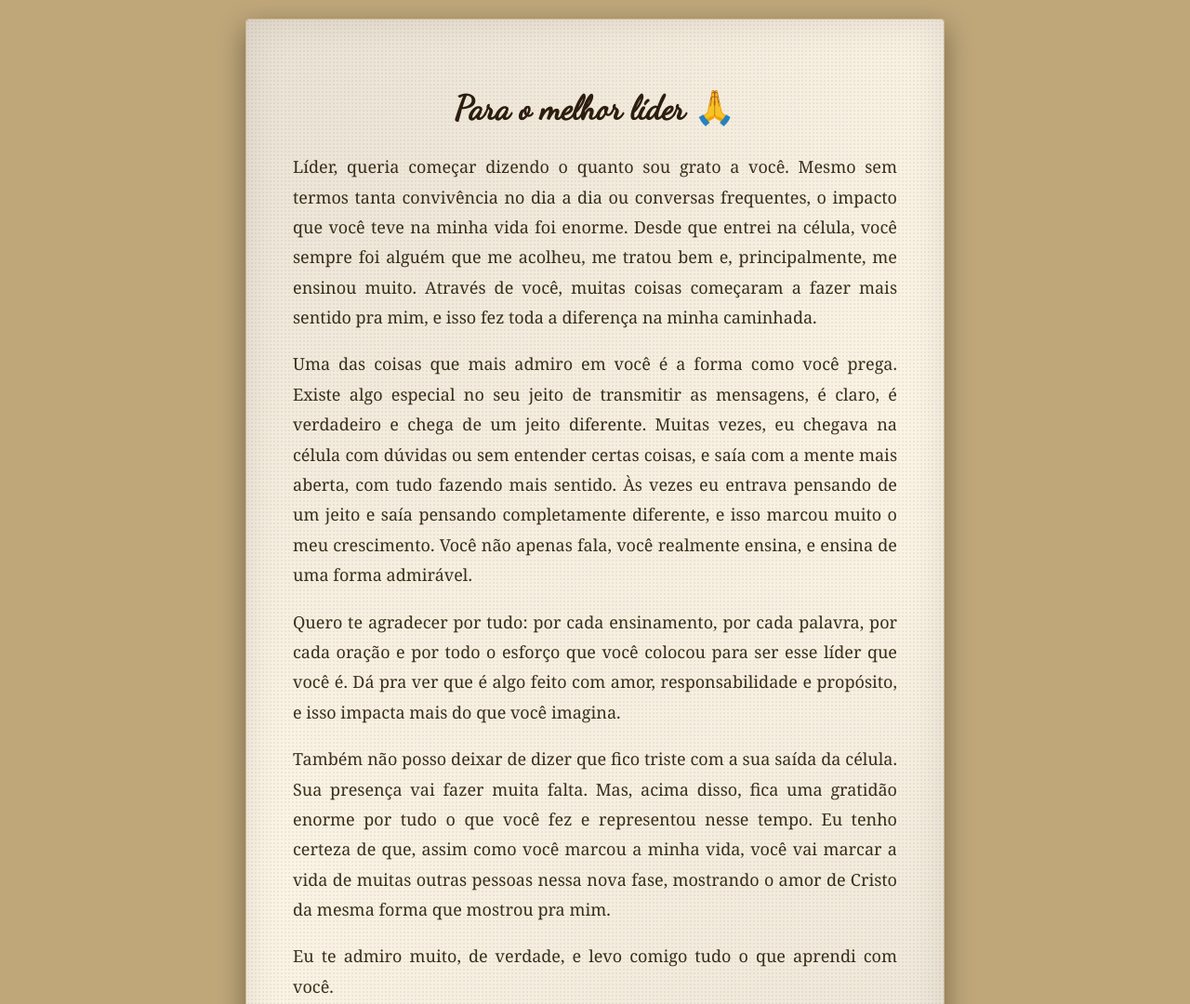
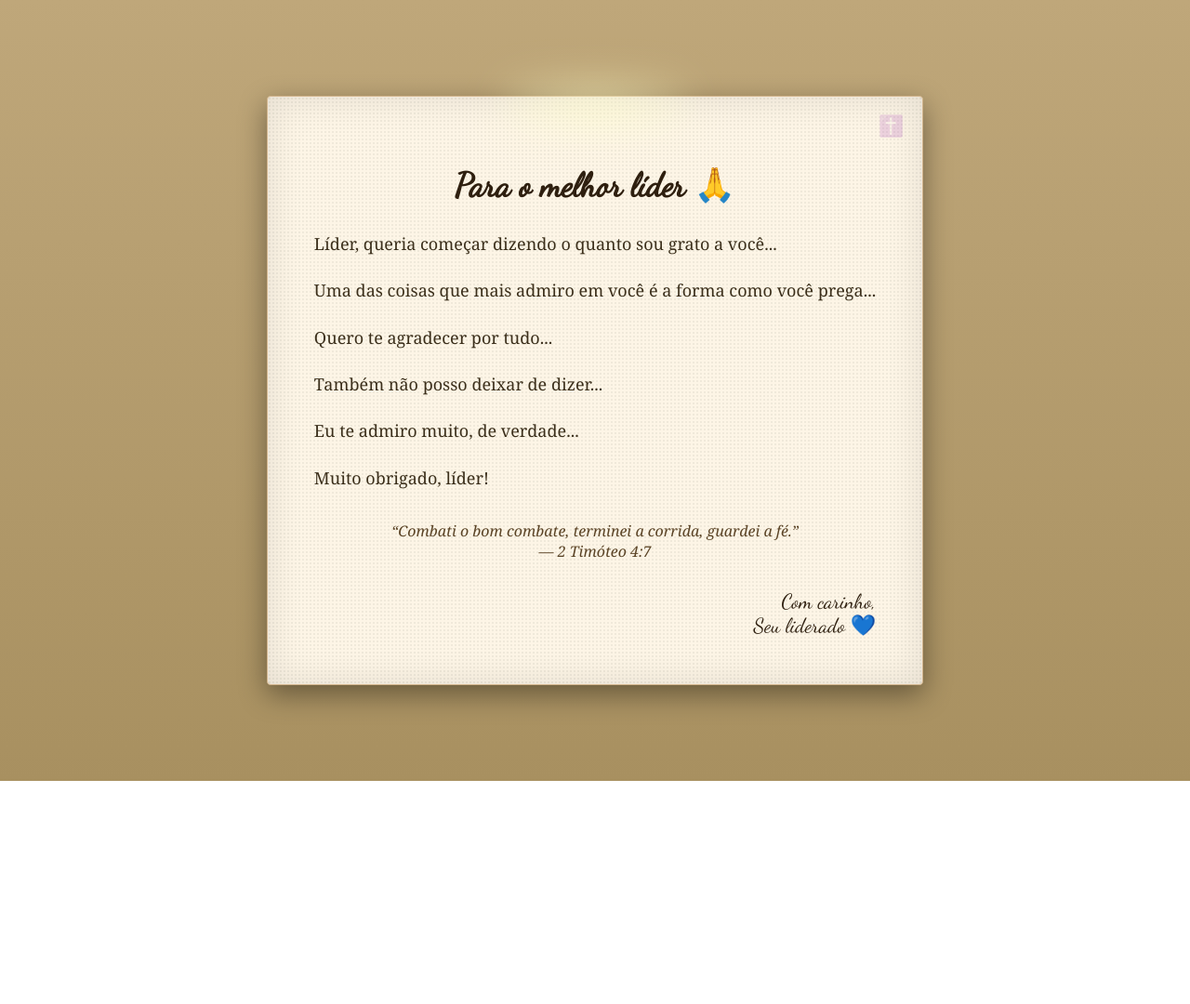
Before and after one commit to eusilvzz/para.um.otimo.lider., a plain HTML site: page index.html in a window 1280 px wide. Shown: the top 1080 px of the page at 93% size. After the commit the page ends 840 px from the top, so only its background shows below. Drawn offline with Linux system fonts and the light colour scheme.

Commit message:
Update index.html

```diff
--- a/index.html
+++ b/index.html
@@ -4,7 +4,6 @@
   <meta charset="UTF-8">
   <title>Carta para meu Líder</title>
 
-  <!-- Fonte manuscrita -->
   <link href="https://fonts.googleapis.com/css2?family=Dancing+Script&display=swap" rel="stylesheet">
 
   <style>
@@ -16,7 +15,7 @@
       align-items: center;
       min-height: 100vh;
 
-      background: #bfa77a;
+      background: linear-gradient(#bfa77a, #a89060);
       font-family: 'Georgia', serif;
     }
 
@@ -26,7 +25,6 @@
 
       background: #fdf5e6;
 
-      /* textura leve */
       background-image: radial-gradient(rgba(0,0,0,0.05) 1px, transparent 1px);
       background-size: 4px 4px;
 
@@ -36,19 +34,21 @@
         0 10px 30px rgba(0,0,0,0.4),
         inset 0 0 40px rgba(0,0,0,0.1);
 
+      position: relative;
       border-radius: 4px;
-
-      position: relative;
     }
 
-    /* manchas suaves */
-    .carta::before {
+    /* LUZ DIVINA */
+    .carta::after {
       content: "";
       position: absolute;
-      inset: 0;
-      background: radial-gradient(circle at top left, rgba(0,0,0,0.08), transparent 60%),
-                  radial-gradient(circle at bottom right, rgba(0,0,0,0.08), transparent 60%);
-      pointer-events: none;
+      top: -20px;
+      left: 50%;
+      transform: translateX(-50%);
+      width: 200px;
+      height: 60px;
+      background: radial-gradient(rgba(255,255,200,0.6), transparent);
+      filter: blur(20px);
     }
 
     h1 {
@@ -67,6 +67,13 @@
       color: #3b2f1b;
     }
 
+    .versiculo {
+      margin-top: 30px;
+      font-style: italic;
+      text-align: center;
+      color: #5a4325;
+    }
+
     .assinatura {
       display: block;
       margin-top: 30px;
@@ -75,41 +82,52 @@
       font-size: 22px;
       color: #2e1f0f;
     }
+
+    .cruz {
+      position: absolute;
+      top: 15px;
+      right: 20px;
+      font-size: 22px;
+      opacity: 0.2;
+    }
   </style>
 </head>
 
 <body>
 
   <div class="carta">
+    <div class="cruz">✝️</div>
+
     <h1>Para o melhor líder 🙏</h1>
 
     <p>
-      Líder, queria começar dizendo o quanto sou grato a você. Mesmo sem termos tanta convivência no dia a dia ou conversas frequentes, o impacto que você teve na minha vida foi enorme. Desde que entrei na célula, você sempre foi alguém que me acolheu, me tratou bem e, principalmente, me ensinou muito. Através de você, muitas coisas começaram a fazer mais sentido pra mim, e isso fez toda a diferença na minha caminhada.
+      Líder, queria começar dizendo o quanto sou grato a você...
     </p>
 
     <p>
-      Uma das coisas que mais admiro em você é a forma como você prega. Existe algo especial no seu jeito de transmitir as mensagens, é claro, é verdadeiro e chega de um jeito diferente. Muitas vezes, eu chegava na célula com dúvidas ou sem entender certas coisas, e saía com a mente mais aberta, com tudo fazendo mais sentido. Às vezes eu entrava pensando de um jeito e saía pensando completamente diferente, e isso marcou muito o meu crescimento. Você não apenas fala, você realmente ensina, e ensina de uma forma admirável.
+      Uma das coisas que mais admiro em você é a forma como você prega...
     </p>
 
     <p>
-      Quero te agradecer por tudo: por cada ensinamento, por cada palavra, por cada oração e por todo o esforço que você colocou para ser esse líder que você é. Dá pra ver que é algo feito com amor, responsabilidade e propósito, e isso impacta mais do que você imagina.
+      Quero te agradecer por tudo...
     </p>
 
     <p>
-      Também não posso deixar de dizer que fico triste com a sua saída da célula. Sua presença vai fazer muita falta. Mas, acima disso, fica uma gratidão enorme por tudo o que você fez e representou nesse tempo. Eu tenho certeza de que, assim como você marcou a minha vida, você vai marcar a vida de muitas outras pessoas nessa nova fase, mostrando o amor de Cristo da mesma forma que mostrou pra mim.
+      Também não posso deixar de dizer...
     </p>
 
     <p>
-      Eu te admiro muito, de verdade, e levo comigo tudo o que aprendi com você.
-    </p>
-
-    <p>
-      Eu não tive muito tempo para poder deixar esse site melhor, mas saiba que foi com toda a gratidão por todos os ensinamentos que me passou, por todas as mensagens e orações.
+      Eu te admiro muito, de verdade...
     </p>
 
     <p>
       Muito obrigado, líder!
     </p>
+
+    <div class="versiculo">
+      “Combati o bom combate, terminei a corrida, guardei a fé.”<br>
+      — 2 Timóteo 4:7
+    </div>
 
     <span class="assinatura">
       Com carinho,<br>
```
